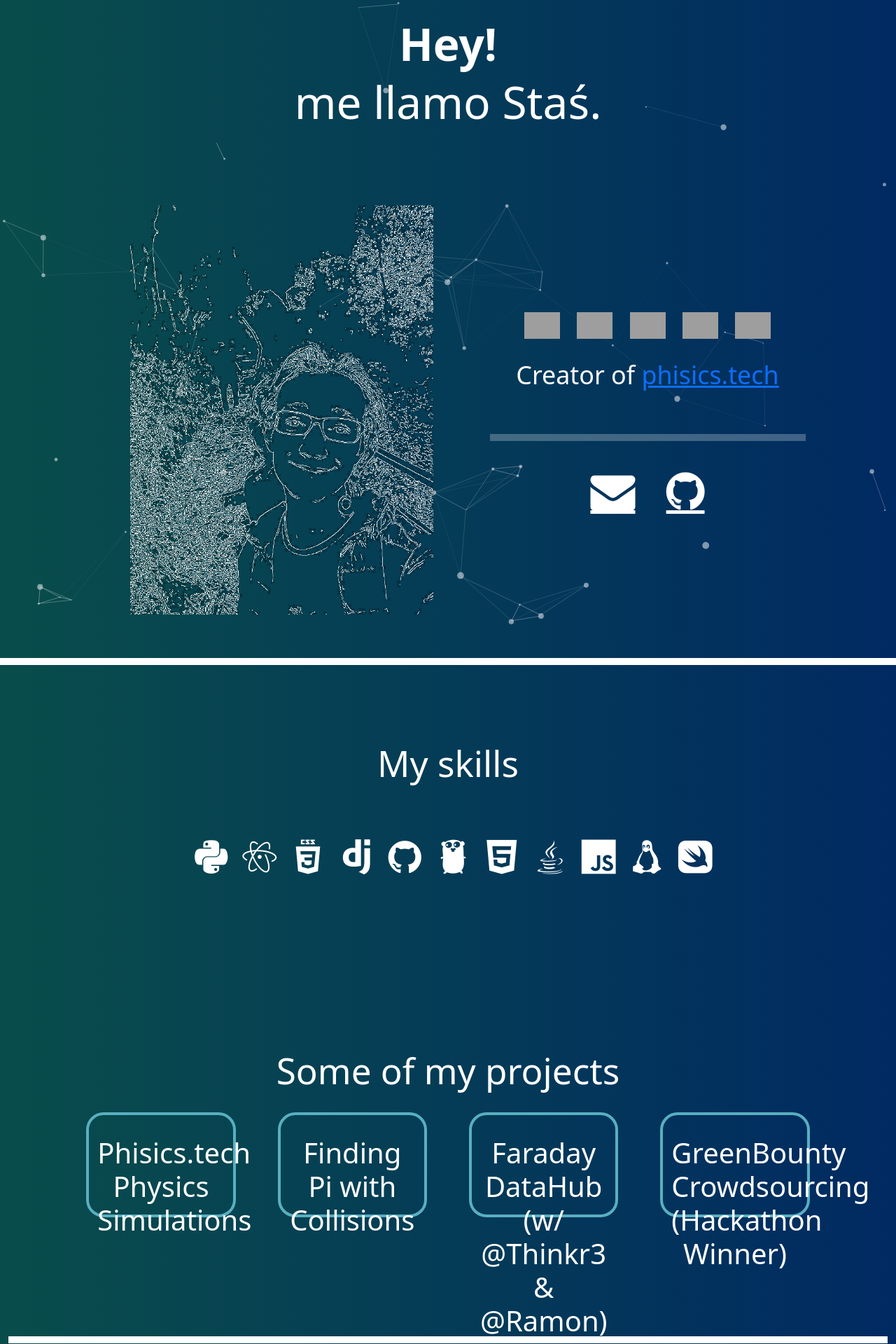
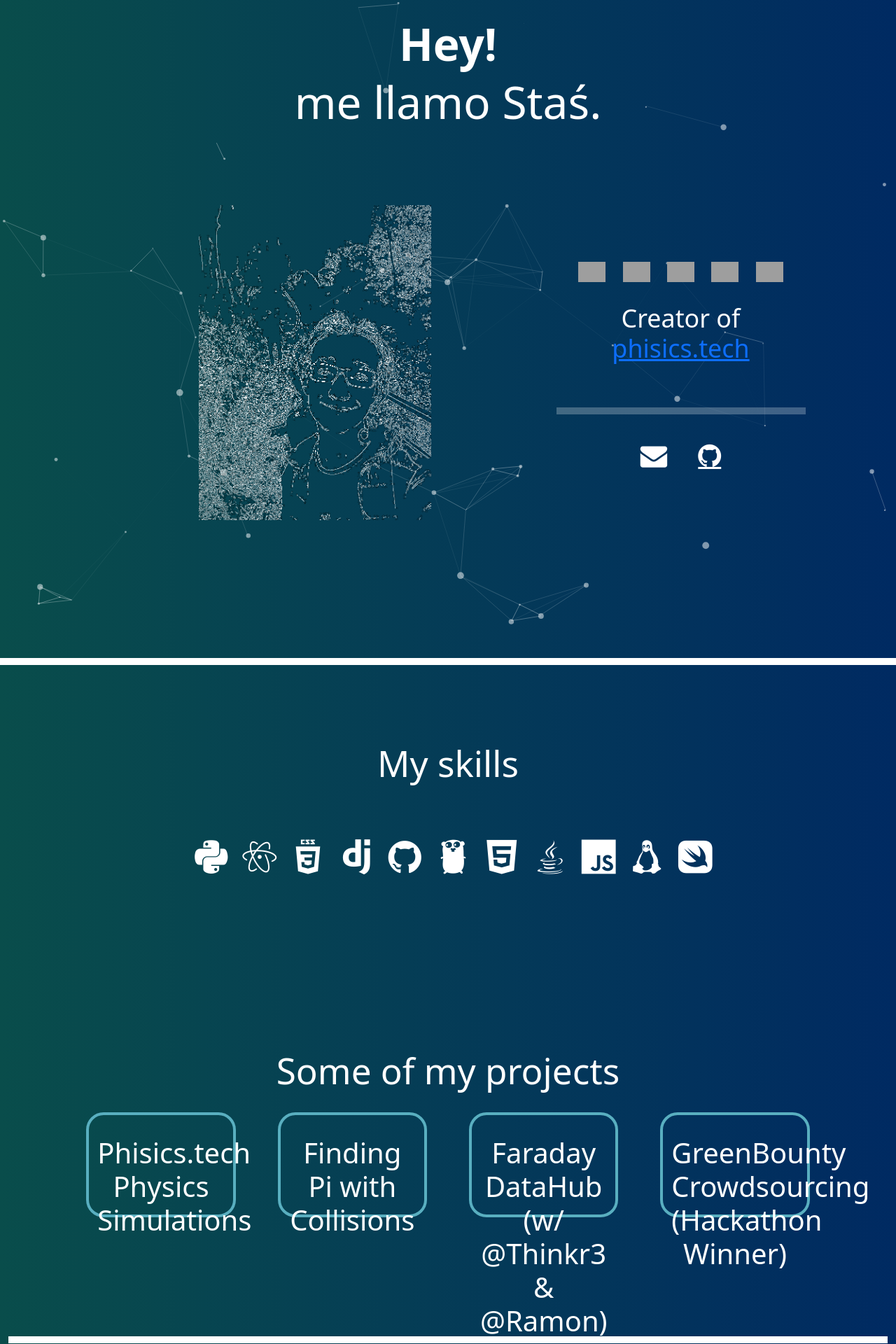
Before and after one commit to stasostyk/stasostyk.github.io, a Jekyll site: the page built from index.html, in a window 1280 px wide. Shown: the top 1920 px of the page at 70% size. Built offline with Jekyll 4.4.1, drawn with Linux system fonts in a browser that asks for light colours; nearby versions of some CDN libraries; a style sheet for code colours, icons or effects is not loaded; grey boxes are pictures that could not be loaded.

Commit message:
improve responsive scaling

```diff
--- a/_layouts/default.html
+++ b/_layouts/default.html
@@ -38,11 +38,11 @@
           </div>
         </div>
 
-        <div class="row justify-content-center" style="height: 70vh; margin-top: 15vh">
-          <div class="col-md-6 my-auto" style="text-align: center;">
-            <img src="assets/pfp2.png" alt="Profile Pic" height="auto" width="auto" style="max-height: 65vh; max-width: 100%;">
+        <div class="row justify-content-center" style="height: 85vh;">
+          <div class="col-md-7 col-lg-7 my-auto" style="text-align: center;">
+            <img src="assets/pfp2.png" alt="Profile Pic" height="auto" width="auto" style="max-height: 50vh; max-width: 100%;">
           </div>
-          <div class="col-md-5 d-none d-md-block my-auto"style="text-align: center;overflow: hidden;">
+          <div class="col-md-6 col-lg-4 my-auto"style="text-align: center;overflow: hidden;">
             <div style="padding-bottom:20px;">
               <span class="flag-icon flag-icon-zaf conicon"></span>
               <span class="flag-icon flag-icon-pol conicon"></span>
@@ -58,8 +58,8 @@
             <br>
             <hr style="color: white; height: 10px;">
             <br>
-            <a href="mailto:s.ostyks@gmail.com" class="fa fa-envelope" style="color: white; font-size: 5vw"></a>
-            <a href="https://github.com/stasostyk" class="fa fa-github" style="color: white; padding-left: 40px; font-size: 5vw"></a>
+            <a href="mailto:s.ostyks@gmail.com" class="fa fa-envelope smi" style="color: white; font-size: 3vw"></a>
+            <a href="https://github.com/stasostyk" class="fa fa-github smi" style="color: white; padding-left: 40px; font-size: 3vw"></a>
           </div>
         </div>
       </div>
--- a/css/main.css
+++ b/css/main.css
@@ -77,7 +77,7 @@ body {
 
 .conicon {
   margin: 10px;
-  font-size: 3vw;
+  font-size: 2.3vw;
 }
 
 .rcorners2 {
```
